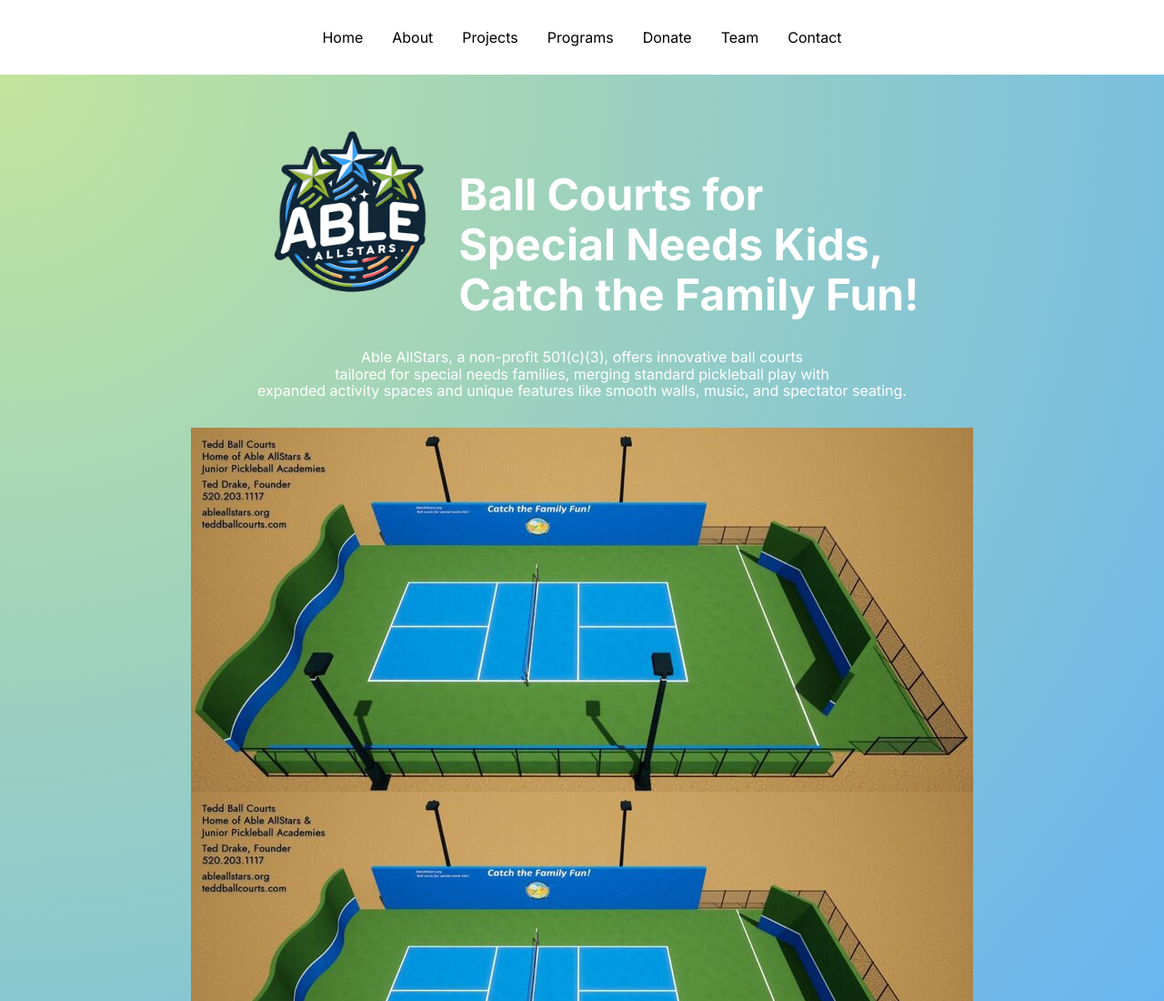
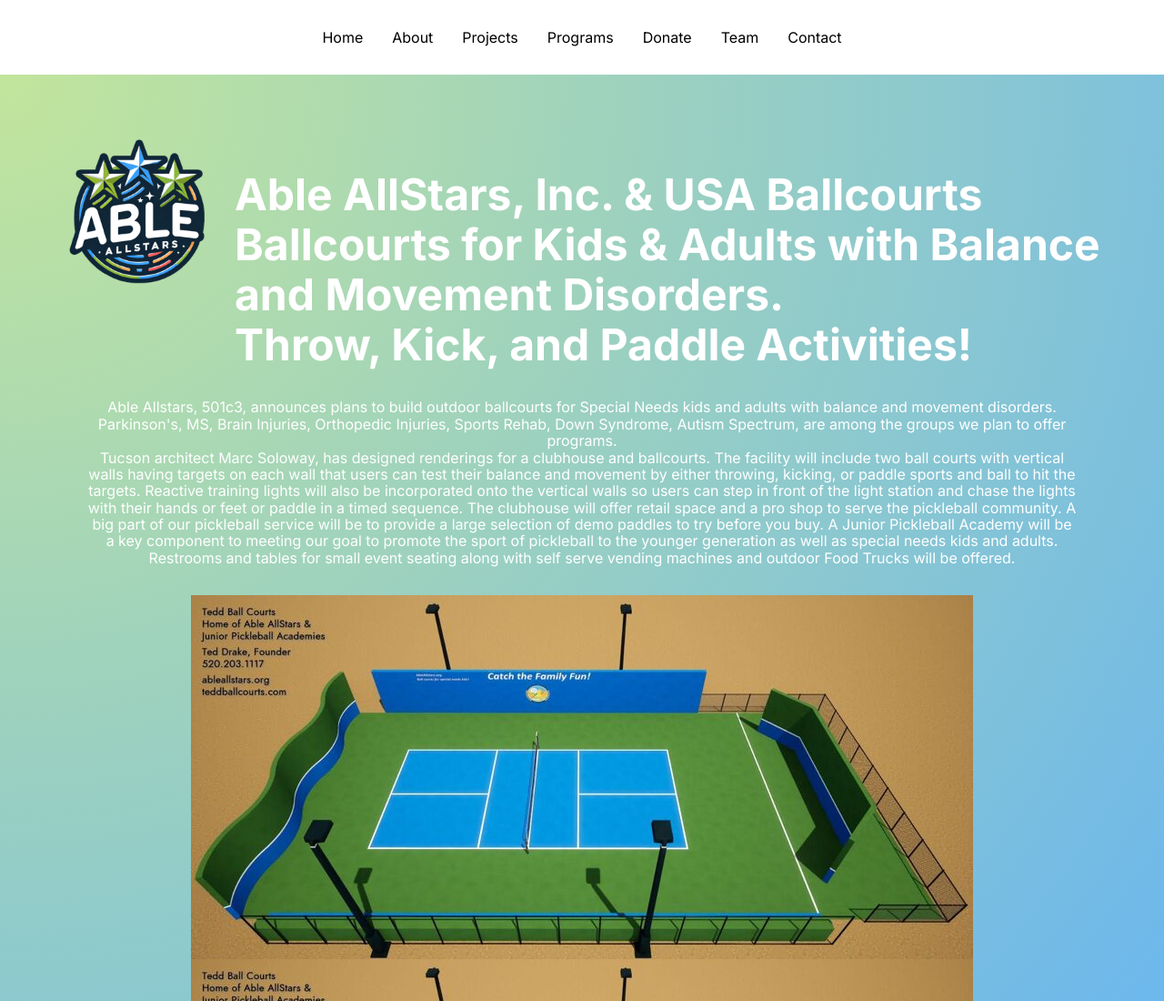
Before and after one commit to Ableallstarsorg/website, a website built with Parcel: page index.html in a window 1280 px wide. Shown: the top 1100 px of the page at 91% size. Built offline with nearby package versions, Linux system fonts and the light colour scheme.

Commit message:
Update index.html

```diff
--- a/index.html
+++ b/index.html
@@ -103,27 +103,28 @@
           <img alt="image" src="public/logo-300h.png" class="home-image">
           <h1 class="home-text">
             <br>
-            <span>Ball Courts for</span>
+            <span>Able AllStars, Inc. & USA Ballcourts</span>
             <br>
-            <span>Special Needs Kids,</span>
+            <span>Ballcourts for Kids & Adults with Balance and Movement Disorders.</span>
             <br>
-            <span>Catch the Family Fun!</span>
+            <span> Throw, Kick, and Paddle Activities!</span>
           </h1>
         </div>
         <span class="home-text07">
           <span>
-            Able AllStars, a
-            non-profit 501(c)(3), offers innovative ball courts
+            Able Allstars, 501c3, announces plans to build outdoor ballcourts for Special Needs kids and adults with balance and movement disorders.
           </span>
           <br>
           <span>
-            tailored for special needs families, merging standard pickleball
-            play with
+            Parkinson's, MS, Brain Injuries, Orthopedic Injuries, Sports Rehab, Down Syndrome, Autism Spectrum, are among the groups we plan to offer programs.
           </span>
           <br>
           <span>
-            expanded activity spaces and unique features like smooth walls,
-            music, and spectator seating.
+            Tucson architect Marc Soloway, has designed renderings for a clubhouse and ballcourts. The facility will include two ball courts with vertical walls having targets on each wall that users can test their balance and movement by either throwing, kicking, or paddle sports and ball to hit the targets. Reactive training lights will also be incorporated onto the vertical walls so users can step in front of the light station and chase the lights with their hands or feet or paddle in a timed sequence.
+
+            The clubhouse will offer retail space and a pro shop to serve the pickleball community. A big part of our pickleball service will be to provide a large selection of demo paddles to try before you buy. A Junior Pickleball Academy will be a key component to meeting our goal to promote the sport of pickleball to the younger generation as well as special needs kids and adults.
+
+            Restrooms and tables for small event seating along with self serve vending machines and outdoor Food Trucks will be offered.
           </span>
         </span>
         <div class="home-container03">
```
